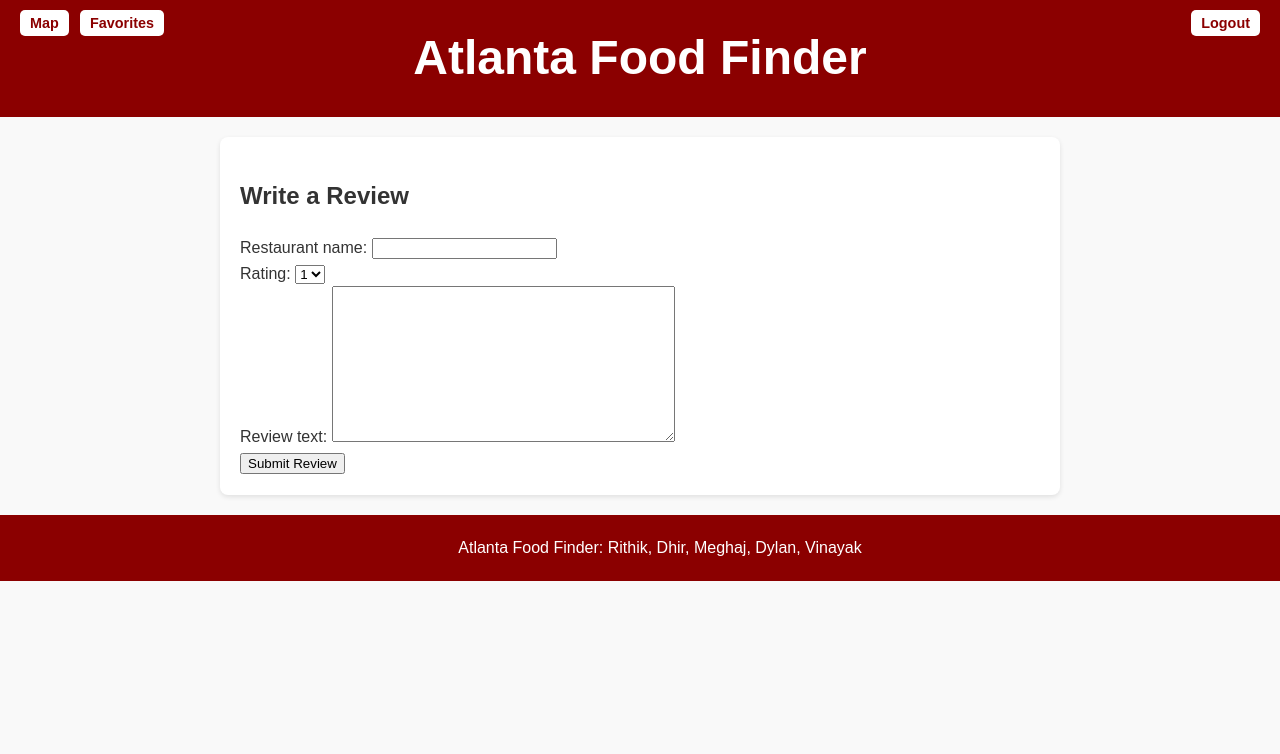
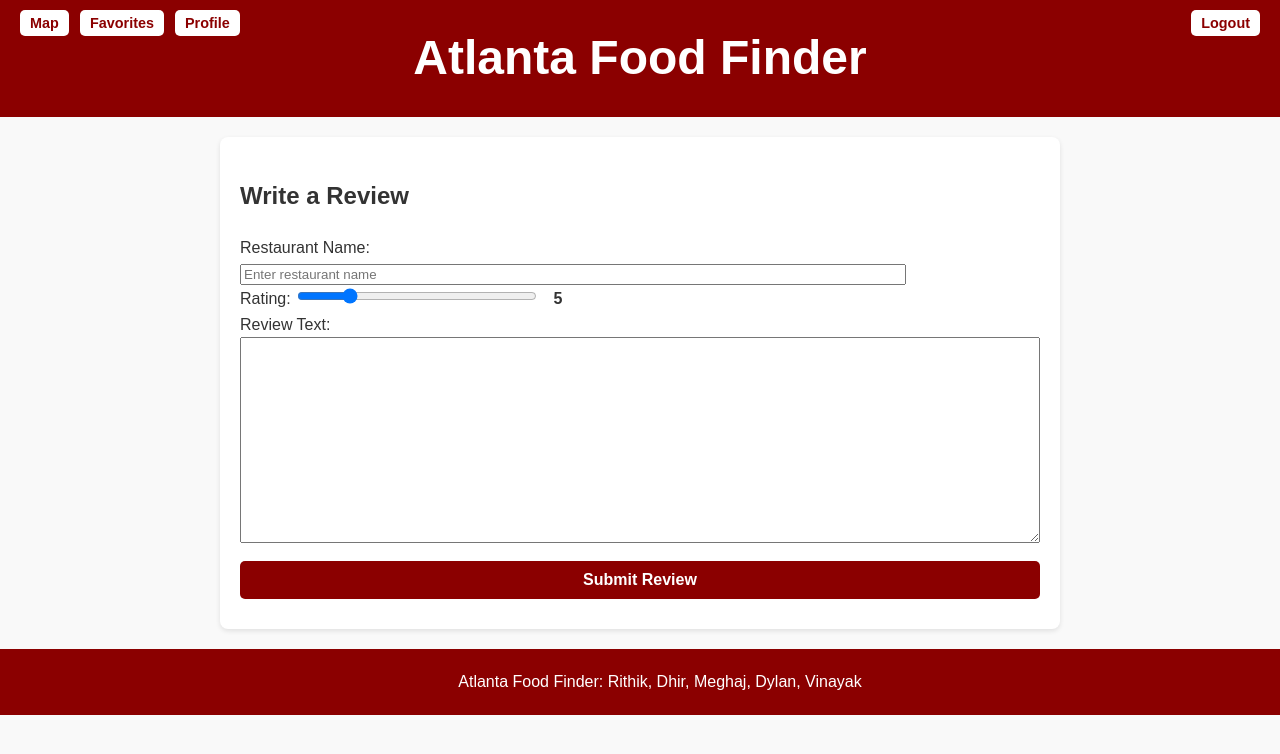
Before and after one commit to meghajt/CS2340Project1, a Django app: page /users/write-review/ in a window 1280 px wide. Shown: the top 754 px of the page. Run offline with Django 5.2, Linux system fonts and the light colour scheme; a user stored in the database is signed in; some libraries are stand-ins or nearby versions.

Commit message:
Quick fix

```diff
--- a/users/forms.py
+++ b/users/forms.py
@@ -3,6 +3,13 @@
 from django.contrib.auth.models import User
 from .models import FavoriteRestaurant
 from .models import Review
+
+security_questions = [
+    ('', 'Choose Security Question'),  # This makes it the default option
+    ('1', "What is your mother's maiden name?"),
+    ('2', 'What was the name of your first pet?'),
+    ('3', 'What was the make of your first car?')
+]
 
 class FavoriteRestaurantForm(forms.ModelForm):
     class Meta:
@@ -22,12 +29,21 @@
     class Meta:
         model = Review
         fields = ['restaurant_name', 'rating', 'review_text']
+        labels = {
+            'restaurant_name': 'Restaurant Name',
+            'review_text': 'Review Text',
+        }
+        widgets = {
+            'restaurant_name': forms.TextInput(attrs={'style': 'width: 658px;', 'placeholder': 'Enter restaurant name'}),
+            'rating': forms.NumberInput(attrs={'type': 'range', 'min': '0', 'max': '5', 'step': '.1', 'value': '5'}),
+            'review_text': forms.Textarea(attrs={'style': 'width: 794px; height: 200px;'}),
+        }
 
 class CustomUserCreationForm(UserCreationForm):
     first_name = forms.CharField(max_length=100)
     last_name = forms.CharField(max_length=100)
     email = forms.EmailField()
-    security_question = forms.CharField(max_length=255)
+    security_question = forms.ChoiceField(choices=security_questions, required=True)
     security_answer = forms.CharField(max_length=255)
 
     class Meta:
@@ -38,7 +54,7 @@
     email = forms.EmailField()
     first_name = forms.CharField(max_length=100)
     last_name = forms.CharField(max_length=100)
-    security_question = forms.CharField(max_length=255)
+    security_question = forms.ChoiceField(choices=security_questions, required=True)
 
     def clean(self):
         cleaned_data = super().clean()
@@ -47,7 +63,6 @@
         last_name = cleaned_data.get('last_name')
         security_question = cleaned_data.get('security_question')
 
-        # Check if the user with the provided email exists
         try:
             user = User.objects.get(email=email)
             if user.first_name != first_name or user.last_name != last_name:
--- a/users/templates/users/all_reviews.html
+++ b/users/templates/users/all_reviews.html
@@ -7,7 +7,6 @@
             <li>
                 <strong>{{ review.restaurant_name }}</strong> - {{ review.rating }}/5 by {{ review.user.username }}
                 <br>{{ review.review_text }}
-                <br><em>Reviewed by {{ review.user.first_name }} {{ review.user.last_name }}</em>
             </li>
         {% empty %}
             <li>No reviews yet.</li>
--- a/users/templates/users/base.html
+++ b/users/templates/users/base.html
@@ -63,7 +63,7 @@
             background-color: #f5f5f5;
         }
 
-                header .favorite-button {
+        header .favorite-button {
             list-style: none;
             position: absolute; /* Position it absolutely within the header */
             top: 10px; /* Distance from the top */
@@ -84,6 +84,27 @@
             background-color: #f5f5f5;
         }
 
+        header .profile-button {
+            list-style: none;
+            position: absolute; /* Position it absolutely within the header */
+            top: 10px; /* Distance from the top */
+            left: 175px; /* Distance from the left */
+        }
+
+        header .profile-button a {
+            background-color: white;
+            color: darkred;
+            padding: 5px 10px;
+            text-decoration: none;
+            border-radius: 5px;
+            font-weight: bold;
+            font-size: 0.9rem;
+        }
+
+        header .profile-button a:hover {
+            background-color: #f5f5f5;
+        }
+
         footer {
             background-color: darkred;
             color: white;
@@ -98,6 +119,7 @@
         <li class="logout-button"><a href="{% url 'home' %}">Logout</a></li>
         <li class="map-button"><a href="{% url 'landing' %}">Map</a></li>
         <li class="favorite-button"><a href="{% url 'list_favorites' %}">Favorites</a></li>
+        <li class="profile-button"><a href="{% url 'profile' %}">Profile</a></li>
 
     </header>
 
--- a/users/templates/users/write_review.html
+++ b/users/templates/users/write_review.html
@@ -1,10 +1,83 @@
 {% extends "users/base.html" %}
 
 {% block content %}
+
+    <style>
+        input[type="range"] {
+            width: 30%;
+        }
+        #rating-value {
+            font-weight: bold;
+            margin-left: 10px;
+        }
+        button {
+            background-color: darkred;
+            color: white;
+            padding: 10px 15px;
+            border: none;
+            border-radius: 5px;
+            cursor: pointer;
+            transition: background-color 0.3s;
+            margin: 10px 0;
+            font-size: 16px;
+            font-weight: bold;
+            width: 100%;
+        }
+
+        button:hover {
+            background-color: red;
+        }
+
+        button:disabled {
+            background-color: #ccc;
+            cursor: not-allowed;
+        }
+    </style>
+
     <h2>Write a Review</h2>
     <form method="POST">
         {% csrf_token %}
-        {{ form.as_p }}
+        {{ form.restaurant_name.label_tag }}
+        {{ form.restaurant_name }}
+        <br>
+
+        {{ form.rating.label_tag }}
+        {{ form.rating }}
+        <span id="rating-value">5</span>
+        <br>
+
+        {{ form.review_text.label_tag }}
+        {{ form.review_text }}
+
+        <br>
+
         <button type="submit">Submit Review</button>
     </form>
+
+    <script src="https://maps.googleapis.com/maps/api/js?key=AIzaSyBPk9gIYRT86DoMATTsLjHBOUVR7jDVs70&libraries=places"></script>
+
+    <script>
+        function initAutocomplete() {
+            const input = document.getElementById('id_restaurant_name');
+
+            const autocomplete = new google.maps.places.Autocomplete(input, {
+                types: ['restaurant'],
+                componentRestrictions: { country: "us" }
+            });
+
+            autocomplete.addListener('place_changed', function () {
+                const place = autocomplete.getPlace();
+            });
+        }
+
+        document.addEventListener("DOMContentLoaded", function() {
+            initAutocomplete();
+            const ratingSlider = document.getElementById('id_rating');
+            const ratingValueDisplay = document.getElementById('rating-value');
+
+            ratingSlider.addEventListener('input', function() {
+                ratingValueDisplay.textContent = ratingSlider.value;
+            });
+        });
+    </script>
 {% endblock %}
```
Also changed, not shown: users/templates/users/landing.html (+0 -8 lines), db.sqlite3.
